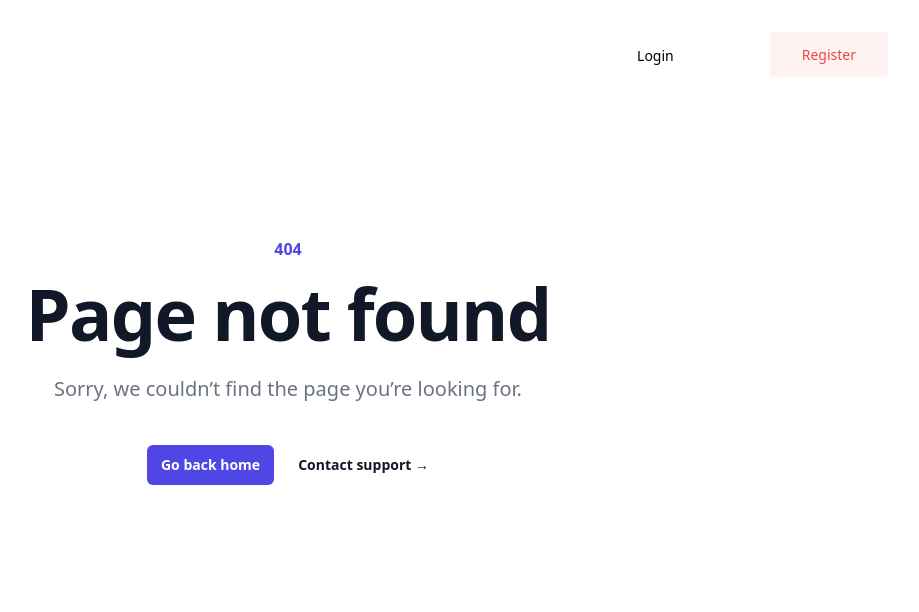
After one commit to juanjh1/Pystore, a Flask app: template templates/error/404.html in a window 1280 px wide. The commit adds this page. Shown: the top 612 px of the page, without its empty margins (352-1271 px from the left). Run offline with Flask 2, Linux system fonts and the light colour scheme; the template is opened without the code that fills it, so the values that code supplies are empty; parts of the project's set-up code (start-up, migrations or seed data) failed here and were passed over; some libraries are stand-ins or nearby versions; some web fonts are replaced.

Commit message:
adding 404 page

```diff
--- a/templates/base.html
+++ b/templates/base.html
@@ -10,7 +10,7 @@
     <script src="https://cdn.tailwindcss.com"></script>
 </head>
 <body class="antialiased bg-body text-body font-body">
-    <div class="">
+
 
     <section class="relative pb-20">
         <nav class="flex justify-between items-center py-8 px-4 xl:px-10">
@@ -22,6 +22,14 @@
             </div>
         </nav>
 
+        {% with messages = get_flashed_messages(with_categories=True) %}
+        {% if messages %}
+            {% for category, message in messages %}
+                <p class="flash-{{ category }}">{{ message }}</p>
+            {% endfor %}
+        {% endif %}
+        {% endwith %}
+
         <div id="container">
 
             {% block content %}
@@ -32,6 +40,6 @@
         </div>
 
     </section>
-    </div>
+
 </body>
 </html>
--- /dev/null
+++ b/templates/error/404.html
@@ -0,0 +1,18 @@
+{% extends "base.html" %}
+
+
+{% block content %}
+
+<main class="grid min-h-full place-items-center bg-white px-6 py-24 sm:py-32 lg:px-8">
+    <div class="text-center">
+      <p class="text-base font-semibold text-indigo-600">404</p>
+      <h1 class="mt-4 text-5xl font-semibold tracking-tight text-balance text-gray-900 sm:text-7xl">Page not found</h1>
+      <p class="mt-6 text-lg font-medium text-pretty text-gray-500 sm:text-xl/8">Sorry, we couldn’t find the page you’re looking for.</p>
+      <div class="mt-10 flex items-center justify-center gap-x-6">
+        <a href="#" class="rounded-md bg-indigo-600 px-3.5 py-2.5 text-sm font-semibold text-white shadow-xs hover:bg-indigo-500 focus-visible:outline-2 focus-visible:outline-offset-2 focus-visible:outline-indigo-600">Go back home</a>
+        <a href="#" class="text-sm font-semibold text-gray-900">Contact support <span aria-hidden="true">&rarr;</span></a>
+      </div>
+    </div>
+  </main>
+
+{% endblock %}
```
Also changed, not shown: views.py (+21 -12 lines).
